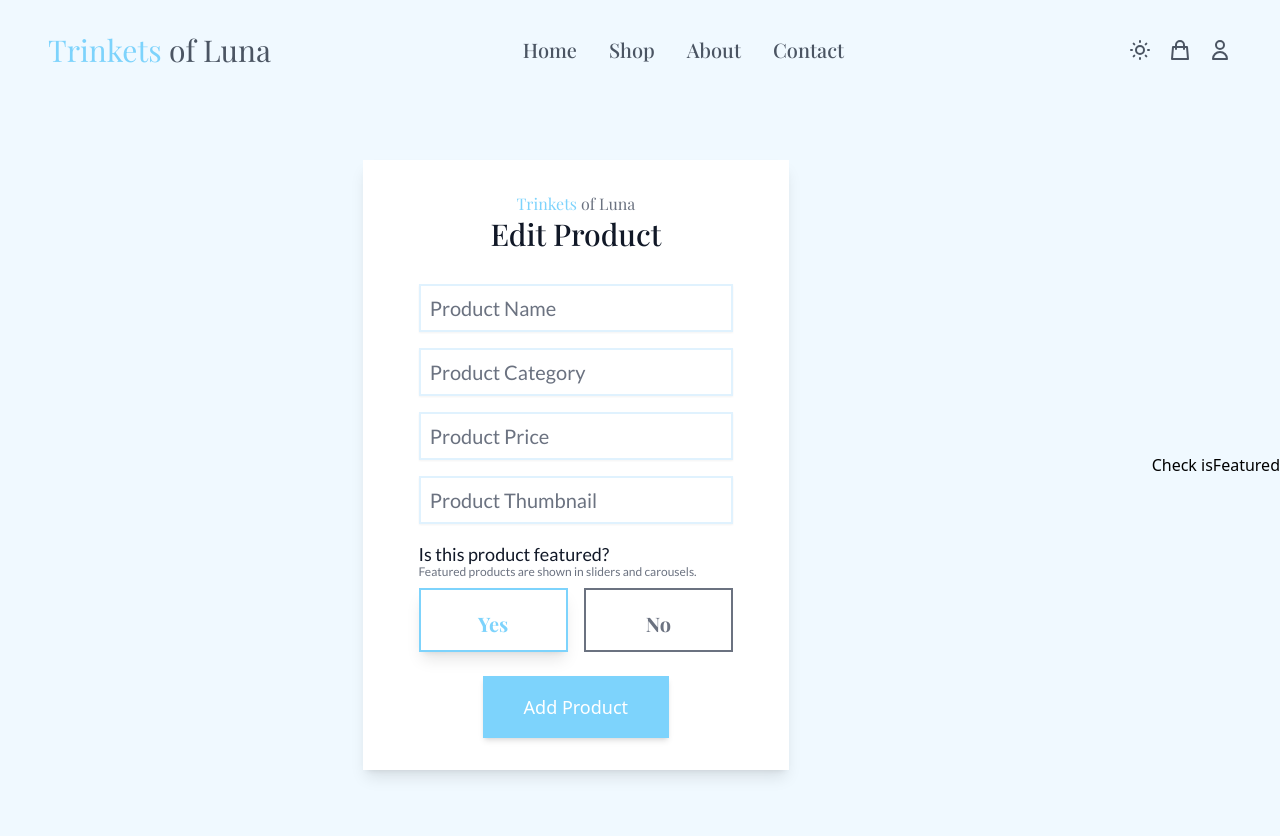
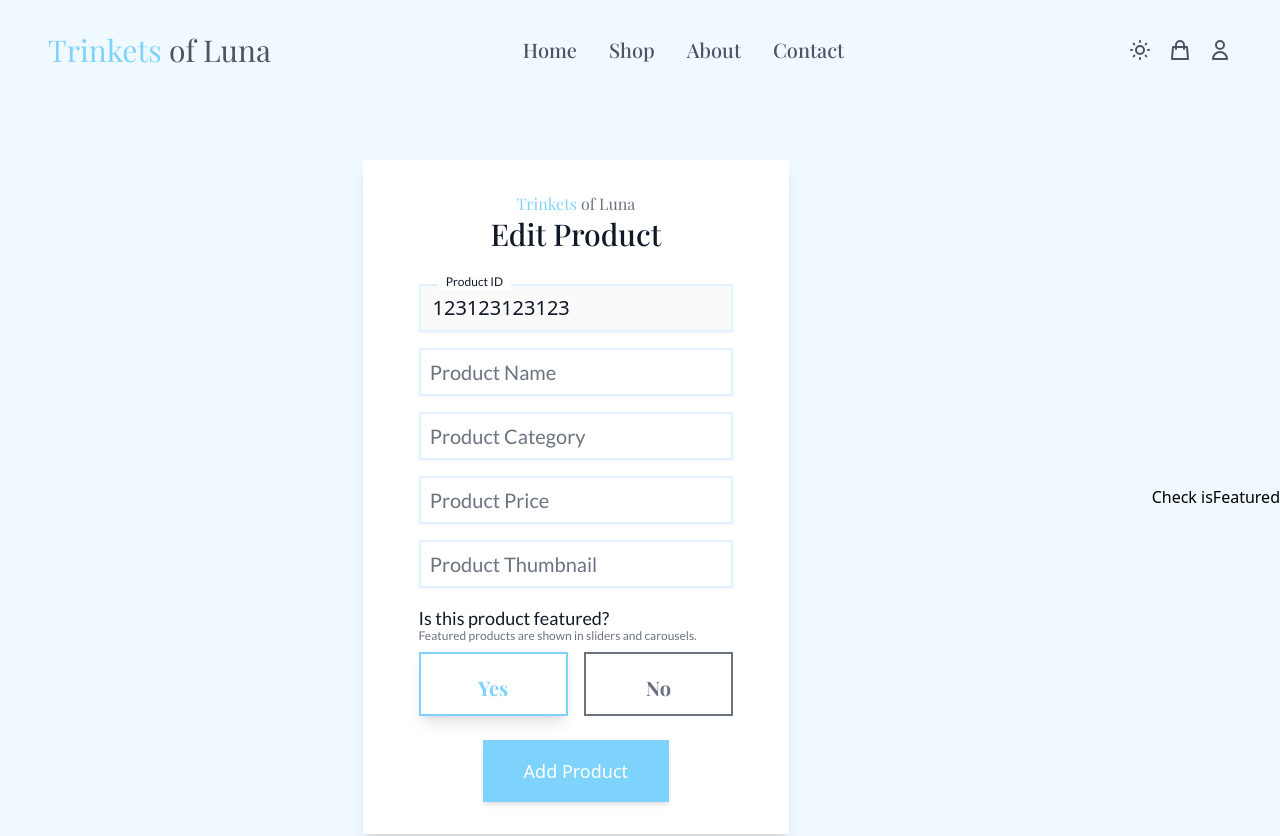
Before and after one commit to cedricquitor/trinketsofluna-ecommerce-web-app, a React (Create React App) app: page /admin/edit in a window 1280 px wide. Shown: the top 836 px of the page. Built offline with nearby package versions, Linux system fonts and the light colour scheme; no server answers.

Commit message:
Edited the parameters of edit product's form

```diff
--- a/src/components/EditProduct.jsx
+++ b/src/components/EditProduct.jsx
@@ -20,6 +20,7 @@ const EditProduct = () => {
     console.log(isFeatured);
   }, [isFeatured]);
 
+  const productIdRef = useRef();
   const productNameRef = useRef();
   const productCategoryRef = useRef();
   const productPriceRef = useRef();
@@ -37,26 +38,32 @@ const EditProduct = () => {
         <div className="relative px-10">
           <form onSubmit={handleSubmit} className="mx-4">
             <div>
+              <input type="text" id="productId" placeholder="Product ID" ref={productIdRef} className="input__text peer" value="123123123123" disabled />
+              <label htmlFor="productId" className="input__label left-[4.7rem] -top-[0.6rem] peer-placeholder-shown:top-[0.6rem] peer-placeholder-shown:left-[4.2rem] peer-focus:-top-[0.6rem] peer-focus:left-[4.7rem]">
+                Product ID
+              </label>
+            </div>
+            <div>
               <input type="text" id="productName" placeholder="Product Name" ref={productNameRef} className="input__text peer" />
-              <label htmlFor="productName" className="input__label left-[4.7rem] -top-[0.6rem] peer-placeholder-shown:top-[0.6rem] peer-placeholder-shown:left-[4.2rem] peer-focus:-top-[0.6rem] peer-focus:left-[4.7rem]">
+              <label htmlFor="productName" className="input__label left-[4.7rem] top-[3.6rem] peer-placeholder-shown:top-[4.6rem] peer-placeholder-shown:left-[4.2rem] peer-focus:top-[3.6rem] peer-focus:left-[4.7rem]">
                 Product Name
               </label>
             </div>
             <div>
               <input type="text" id="productCategory" placeholder="Product Category" ref={productCategoryRef} className="input__text peer" />
-              <label htmlFor="productCategory" className="input__label left-[4.7rem] top-[3.6rem] peer-placeholder-shown:top-[4.6rem] peer-placeholder-shown:left-[4.2rem] peer-focus:top-[3.6rem] peer-focus:left-[4.7rem]">
+              <label htmlFor="productCategory" className="input__label left-[4.7rem] top-[7.6rem] peer-placeholder-shown:top-[8.6rem] peer-placeholder-shown:left-[4.2rem] peer-focus:top-[7.6rem] peer-focus:left-[4.7rem]">
                 Product Category
               </label>
             </div>
             <div>
               <input type="text" id="productPrice" placeholder="Product Price" ref={productPriceRef} className="input__text peer" />
-              <label htmlFor="productPrice" className="input__label left-[4.7rem] top-[7.6rem] peer-placeholder-shown:top-[8.6rem] peer-placeholder-shown:left-[4.2rem] peer-focus:top-[7.6rem] peer-focus:left-[4.7rem]">
+              <label htmlFor="productPrice" className="input__label left-[4.7rem] top-[11.6rem] peer-placeholder-shown:top-[12.6rem] peer-placeholder-shown:left-[4.2rem] peer-focus:top-[11.6rem] peer-focus:left-[4.7rem]">
                 Product Price
               </label>
             </div>
             <div>
               <input type="text" id="productThumbnail" placeholder="Product Thumbnail" ref={productThumbnailRef} className="input__text peer" />
-              <label htmlFor="productThumbnail" className="input__label left-[4.7rem] top-[11.6rem] peer-placeholder-shown:top-[12.6rem] peer-placeholder-shown:left-[4.2rem] peer-focus:top-[11.6rem] peer-focus:left-[4.7rem]">
+              <label htmlFor="productThumbnail" className="input__label left-[4.7rem] top-[15.6rem] peer-placeholder-shown:top-[16.6rem] peer-placeholder-shown:left-[4.2rem] peer-focus:top-[15.6rem] peer-focus:left-[4.7rem]">
                 Product Thumbnail
               </label>
             </div>
```
